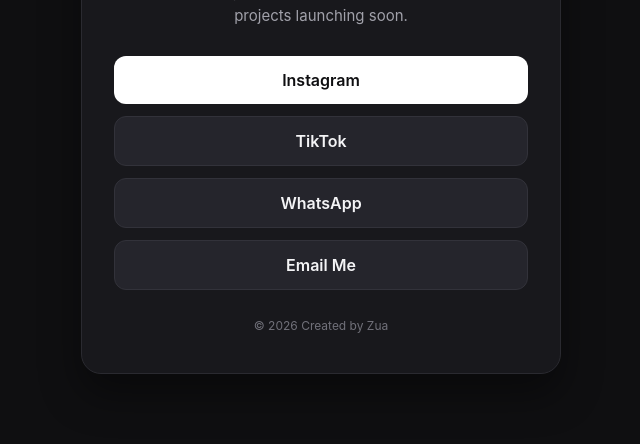
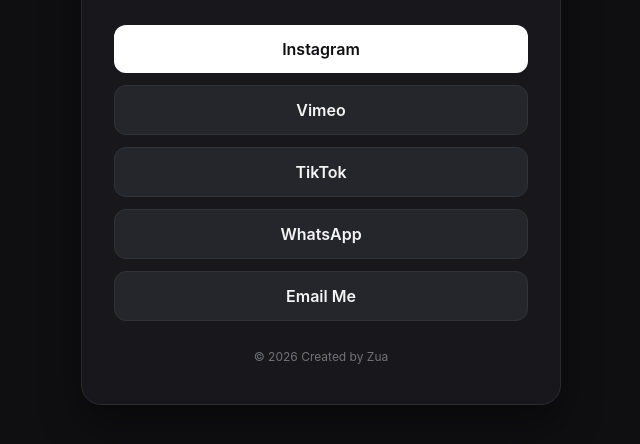
Before and after one commit to createdbyzua/createdbyzua.github.io, a plain HTML site: page index.html in a window 1280 px wide. Shown: the part 344-788 px from the top of the page, without its empty margins (319-959 px from the left). Drawn offline with Linux system fonts and the light colour scheme.

Commit message:
Update index.html

```diff
--- a/index.html
+++ b/index.html
@@ -28,6 +28,7 @@
 
     <div class="links">
       <a href="https://instagram.com" target="_blank" rel="noopener noreferrer" class="btn">Instagram</a>
+      <a href="https://vimeo.com/user105343822" target="_blank" rel="noopener noreferrer" class="btn secondary">Vimeo</a>
       <a href="https://www.tiktok.com/@createdbyzua3" target="_blank" rel="noopener noreferrer" class="btn secondary">TikTok</a>
       <a href="https://wa.me" target="_blank" rel="noopener noreferrer" class="btn secondary">WhatsApp</a>
       <a href="mailto:createdbyzua@gmail.com" class="btn secondary">Email Me</a>
```
